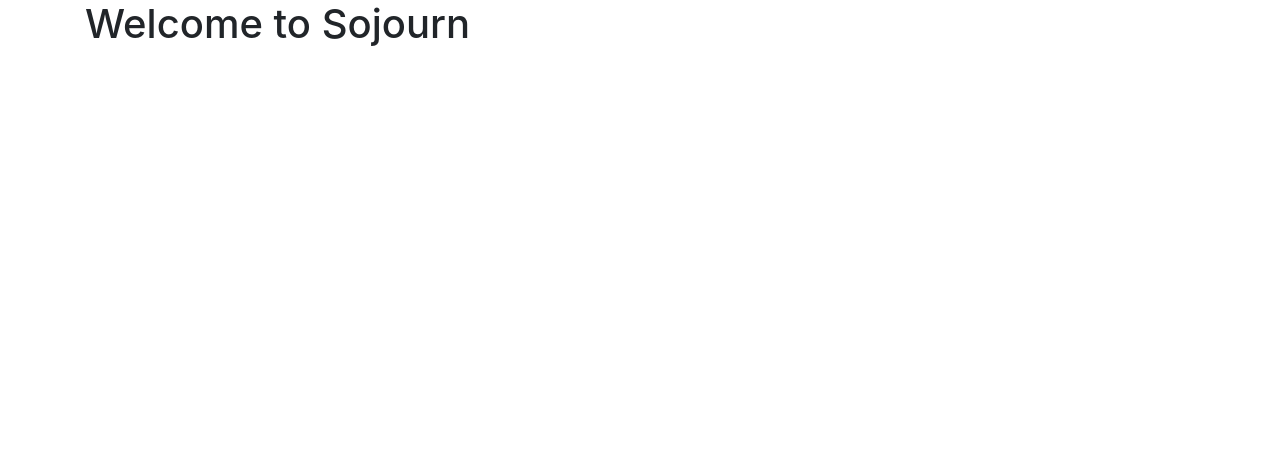
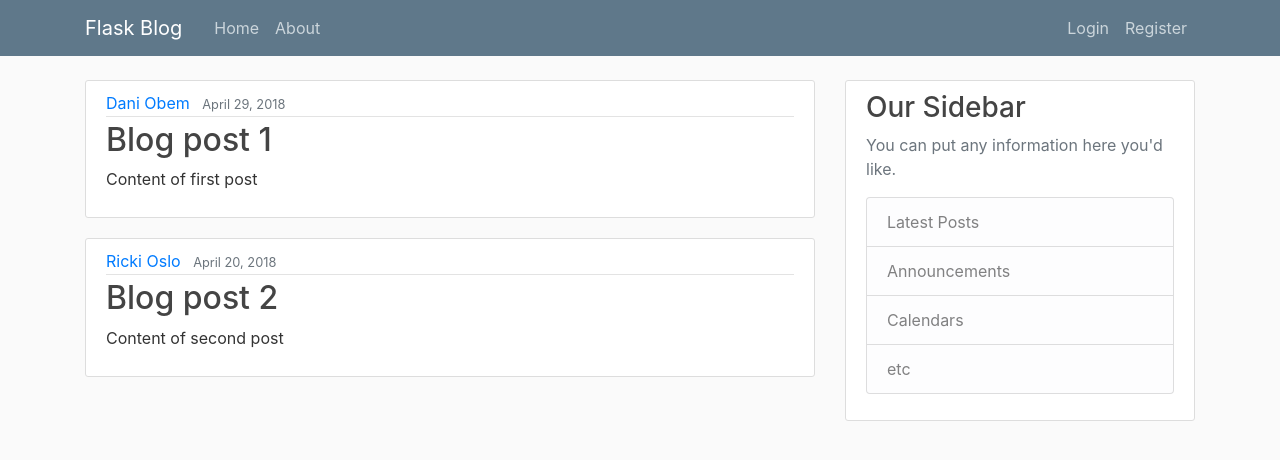
Before and after one commit to danielobembe/SoJourn, a Flask app: page / in a window 1280 px wide. Shown: the top 460 px of the page. Run offline with Flask 2, Linux system fonts and the light colour scheme; some libraries are stand-ins or nearby versions.

Commit message:
Create template formatting

```diff
--- a/sojourn.py
+++ b/sojourn.py
@@ -4,22 +4,16 @@ app = Flask(__name__)
 
 posts = [
     {
-        'author':'',
-        'title':'',
-        'content':'',
-        'date_posted':''
+        'author':'Dani Obem',
+        'title':'Blog post 1',
+        'content':'Content of first post',
+        'date_posted':'April 29, 2018'
     },
     {
-        'author':'',
-        'title':'',
-        'content':'',
-        'date_posted':''
-    },
-    {
-        'author':'',
-        'title':'',
-        'content':'',
-        'date_posted':''
+        'author':'Ricki Oslo',
+        'title':'Blog post 2',
+        'content':'Content of second post',
+        'date_posted':'April 20, 2018'
     }
 ]
 
--- /dev/null
+++ b/static/main.css
@@ -0,0 +1,80 @@
+body {
+    background: #fafafa;
+    color: #333333;
+    margin-top: 5rem;
+  }
+
+  h1, h2, h3, h4, h5, h6 {
+    color: #444444;
+  }
+
+  .bg-steel {
+    background-color: #5f788a;
+  }
+
+  .site-header .navbar-nav .nav-link {
+    color: #cbd5db;
+  }
+
+  .site-header .navbar-nav .nav-link:hover {
+    color: #ffffff;
+  }
+
+  .site-header .navbar-nav .nav-link.active {
+    font-weight: 500;
+  }
+
+  .content-section {
+    background: #ffffff;
+    padding: 10px 20px;
+    border: 1px solid #dddddd;
+    border-radius: 3px;
+    margin-bottom: 20px;
+  }
+
+  .article-title {
+    color: #444444;
+  }
+
+  a.article-title:hover {
+    color: #428bca;
+    text-decoration: none;
+  }
+
+  .article-content {
+    white-space: pre-line;
+  }
+
+  .article-img {
+    height: 65px;
+    width: 65px;
+    margin-right: 16px;
+  }
+
+  .article-metadata {
+    padding-bottom: 1px;
+    margin-bottom: 4px;
+    border-bottom: 1px solid #e3e3e3
+  }
+
+  .article-metadata a:hover {
+    color: #333;
+    text-decoration: none;
+  }
+
+  .article-svg {
+    width: 25px;
+    height: 25px;
+    vertical-align: middle;
+  }
+
+  .account-img {
+    height: 125px;
+    width: 125px;
+    margin-right: 20px;
+    margin-bottom: 16px;
+  }
+
+  .account-heading {
+    font-size: 2.5rem;
+  }
--- a/templates/base.html
+++ b/templates/base.html
@@ -1,29 +1,73 @@
-<!doctype html>
-<html lang="en">
+<!DOCTYPE html>
+<html>
 <head>
     <!-- Required meta tags -->
     <meta charset="utf-8">
     <meta name="viewport" content="width=device-width, initial-scale=1, shrink-to-fit=no">
 
     <!-- Bootstrap CSS -->
-        <link rel="stylesheet" href="https://stackpath.bootstrapcdn.com/bootstrap/4.3.1/css/bootstrap.min.css" integrity="sha384-ggOyR0iXCbMQv3Xipma34MD+dH/1fQ784/j6cY/iJTQUOhcWr7x9JvoRxT2MZw1T" crossorigin="anonymous">
+    <link rel="stylesheet" href="https://maxcdn.bootstrapcdn.com/bootstrap/4.0.0/css/bootstrap.min.css" integrity="sha384-Gn5384xqQ1aoWXA+058RXPxPg6fy4IWvTNh0E263XmFcJlSAwiGgFAW/dAiS6JXm" crossorigin="anonymous">
+
+    <link rel="stylesheet" type="text/css" href="{{ url_for('static', filename='main.css') }}">
 
     {% if title %}
-        <title>Sojourn - {{ title }}</title>
+        <title>Flask Blog - {{ title }}</title>
     {% else %}
-        <title>Sojourn</title>
+        <title>Flask Blog</title>
     {% endif %}
 </head>
 <body>
+    <header class="site-header">
+      <nav class="navbar navbar-expand-md navbar-dark bg-steel fixed-top">
+        <div class="container">
+          <a class="navbar-brand mr-4" href="/">Flask Blog</a>
+          <button class="navbar-toggler" type="button" data-toggle="collapse" data-target="#navbarToggle" aria-controls="navbarToggle" aria-expanded="false" aria-label="Toggle navigation">
+            <span class="navbar-toggler-icon"></span>
+          </button>
+          <div class="collapse navbar-collapse" id="navbarToggle">
+            <div class="navbar-nav mr-auto">
+              <a class="nav-item nav-link" href="/">Home</a>
+              <a class="nav-item nav-link" href="/about">About</a>
+            </div>
+            <!-- Navbar Right Side -->
+            <div class="navbar-nav">
+              <a class="nav-item nav-link" href="/login">Login</a>
+              <a class="nav-item nav-link" href="/register">Register</a>
+            </div>
+          </div>
+        </div>
+      </nav>
+    </header>
 
-        <div class="container">
-            {% block content %}  {% endblock %}
+    <main role="main" class="container">
+      <div class="row">
+
+        <div class="col-md-8">
+          {% block content %}{% endblock %}
         </div>
+
+        <div class="col-md-4">
+          <div class="content-section">
+            <h3>Our Sidebar</h3>
+            <p class='text-muted'>You can put any information here you'd like.
+              <ul class="list-group">
+                <li class="list-group-item list-group-item-light">Latest Posts</li>
+                <li class="list-group-item list-group-item-light">Announcements</li>
+                <li class="list-group-item list-group-item-light">Calendars</li>
+                <li class="list-group-item list-group-item-light">etc</li>
+              </ul>
+            </p>
+          </div>
+        </div>
+
+      </div>
+    </main>
+
 
     <!-- Optional JavaScript -->
     <!-- jQuery first, then Popper.js, then Bootstrap JS -->
-        <script src="https://code.jquery.com/jquery-3.3.1.slim.min.js" integrity="sha384-q8i/X+965DzO0rT7abK41JStQIAqVgRVzpbzo5smXKp4YfRvH+8abtTE1Pi6jizo" crossorigin="anonymous"></script>
-        <script src="https://cdnjs.cloudflare.com/ajax/libs/popper.js/1.14.7/umd/popper.min.js" integrity="sha384-UO2eT0CpHqdSJQ6hJty5KVphtPhzWj9WO1clHTMGa3JDZwrnQq4sF86dIHNDz0W1" crossorigin="anonymous"></script>
-        <script src="https://stackpath.bootstrapcdn.com/bootstrap/4.3.1/js/bootstrap.min.js" integrity="sha384-JjSmVgyd0p3pXB1rRibZUAYoIIy6OrQ6VrjIEaFf/nJGzIxFDsf4x0xIM+B07jRM" crossorigin="anonymous"></script>
+    <script src="https://code.jquery.com/jquery-3.2.1.slim.min.js" integrity="sha384-KJ3o2DKtIkvYIK3UENzmM7KCkRr/rE9/Qpg6aAZGJwFDMVNA/GpGFF93hXpG5KkN" crossorigin="anonymous"></script>
+    <script src="https://cdnjs.cloudflare.com/ajax/libs/popper.js/1.12.9/umd/popper.min.js" integrity="sha384-ApNbgh9B+Y1QKtv3Rn7W3mgPxhU9K/ScQsAP7hUibX39j7fakFPskvXusvfa0b4Q" crossorigin="anonymous"></script>
+    <script src="https://maxcdn.bootstrapcdn.com/bootstrap/4.0.0/js/bootstrap.min.js" integrity="sha384-JZR6Spejh4U02d8jOt6vLEHfe/JQGiRRSQQxSfFWpi1MquVdAyjUar5+76PVCmYl" crossorigin="anonymous"></script>
 </body>
 </html>
--- a/templates/index.html
+++ b/templates/index.html
@@ -1,4 +1,15 @@
 {% extends 'base.html' %}
 {% block content %}
-    <h1>Welcome to Sojourn</h1>
+    {% for post in posts %}
+        <article class="media content-section">
+            <div class="media-body">
+            <div class="article-metadata">
+                <a class="mr-2" href="#">{{ post.author }}</a>
+                <small class="text-muted">{{ post.date_posted }}</small>
+            </div>
+            <h2><a class="article-title" href="#">{{ post.title }}</a></h2>
+            <p class="article-content">{{ post.content }}</p>
+            </div>
+        </article>
+    {% endfor %}
 {% endblock content %}
```
Lines whose indentation alone changed are shown as unchanged.
